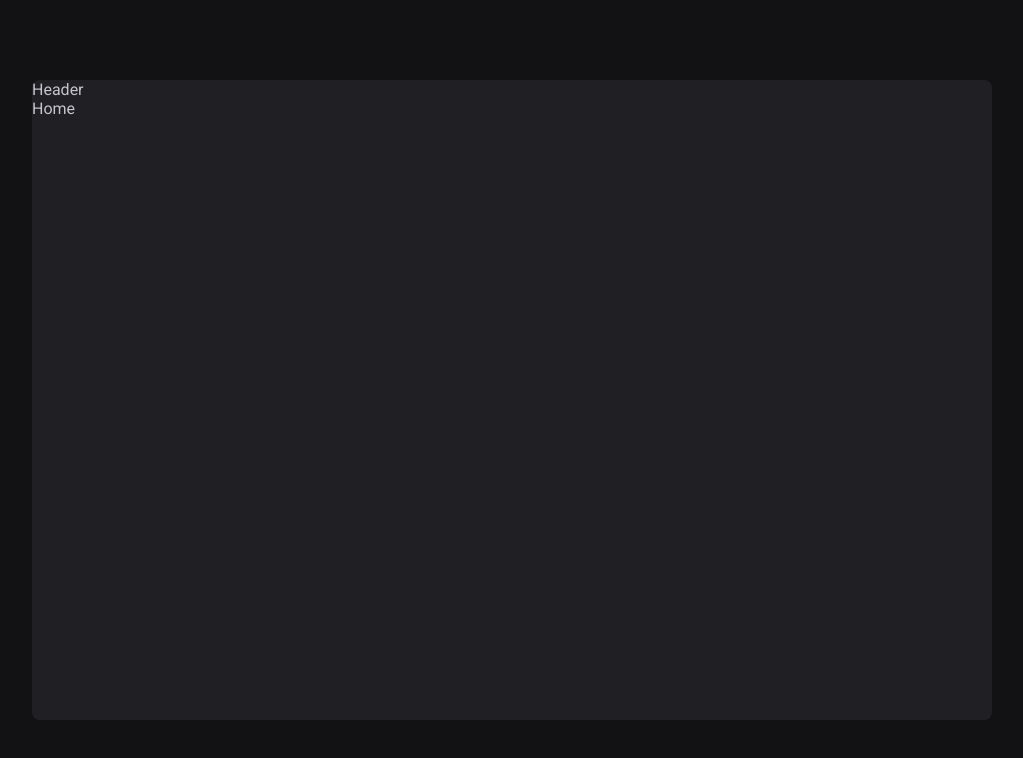
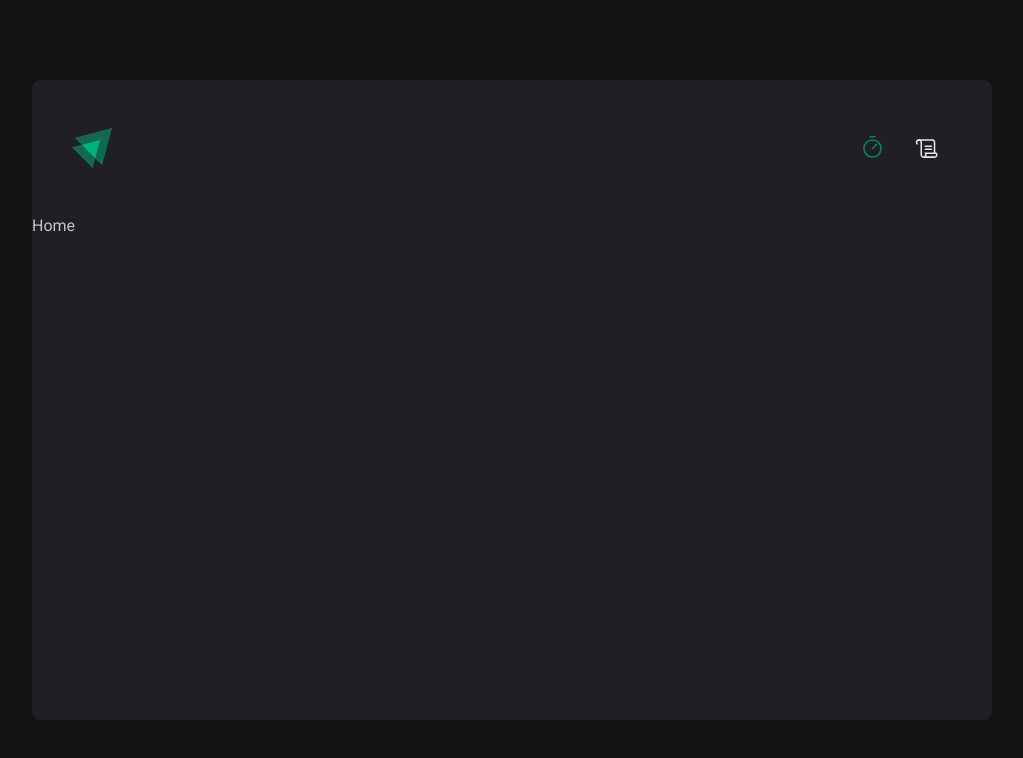
Before and after one commit to HenriqueFerraz27/ignite-pomodoro, a React (Vite) app: page / in a window 1280 px wide. Shown: the top 758 px of the page, without its empty margins (128-1151 px from the left). Built offline with nearby package versions, Linux system fonts and the light colour scheme; the HTML template or start-up script is replaced by a standard one.

Commit message:
🏗feat: header

```diff
--- a/src/components/Header/index.tsx
+++ b/src/components/Header/index.tsx
@@ -1,5 +1,36 @@
+/* eslint-disable import/no-absolute-path */
+
+import { NavLink } from 'react-router-dom'
+import * as S from './styles'
+import logoIgniteIcon from '/logos/ignite-icon.svg'
+import * as Icon from 'phosphor-react'
+
 export const Header = () => {
-  return <h1>Header</h1>
+  return (
+    <S.Header>
+      <h1>
+        <NavLink to="/" title="Ignite Pomodoro">
+          <img src={logoIgniteIcon} alt="Ignite Pomodoro" />
+        </NavLink>
+      </h1>
+
+      <nav>
+        <ul>
+          <li>
+            <NavLink to="/" title="Pomodoro">
+              <Icon.Timer />
+            </NavLink>
+          </li>
+
+          <li>
+            <a href="/history" title="Histórico">
+              <Icon.Scroll />
+            </a>
+          </li>
+        </ul>
+      </nav>
+    </S.Header>
+  )
 }
 
 export default Header
--- /dev/null
+++ b/src/components/Header/styles.ts
@@ -0,0 +1,40 @@
+import styled from 'styled-components'
+import { pxToRem } from '../../utils'
+
+export const Header = styled.header`
+  display: flex;
+  justify-content: space-between;
+  align-items: center;
+  margin: ${pxToRem(40)};
+
+  h1 a img {
+    width: 2.5rem;
+  }
+
+  nav ul {
+    display: flex;
+    gap: 0.3125rem;
+
+    a {
+      padding: 0.78125rem;
+      color: ${({ theme }) => theme.colors.base.text.title};
+      border-top: 3px solid transparent;
+      border-bottom: 3px solid transparent;
+      transition: all 0.1s;
+
+      &:hover {
+        color: ${({ theme }) => theme.colors.brand.light};
+        border-bottom: 3px solid ${({ theme }) => theme.colors.brand.light};
+      }
+
+      &.active {
+        color: ${({ theme }) => theme.colors.brand.light};
+      }
+
+      svg {
+        width: 1.5625rem;
+        height: 1.5625rem;
+      }
+    }
+  }
+`
```
Also changed, not shown: public/logos/ignite-icon.svg (added).
